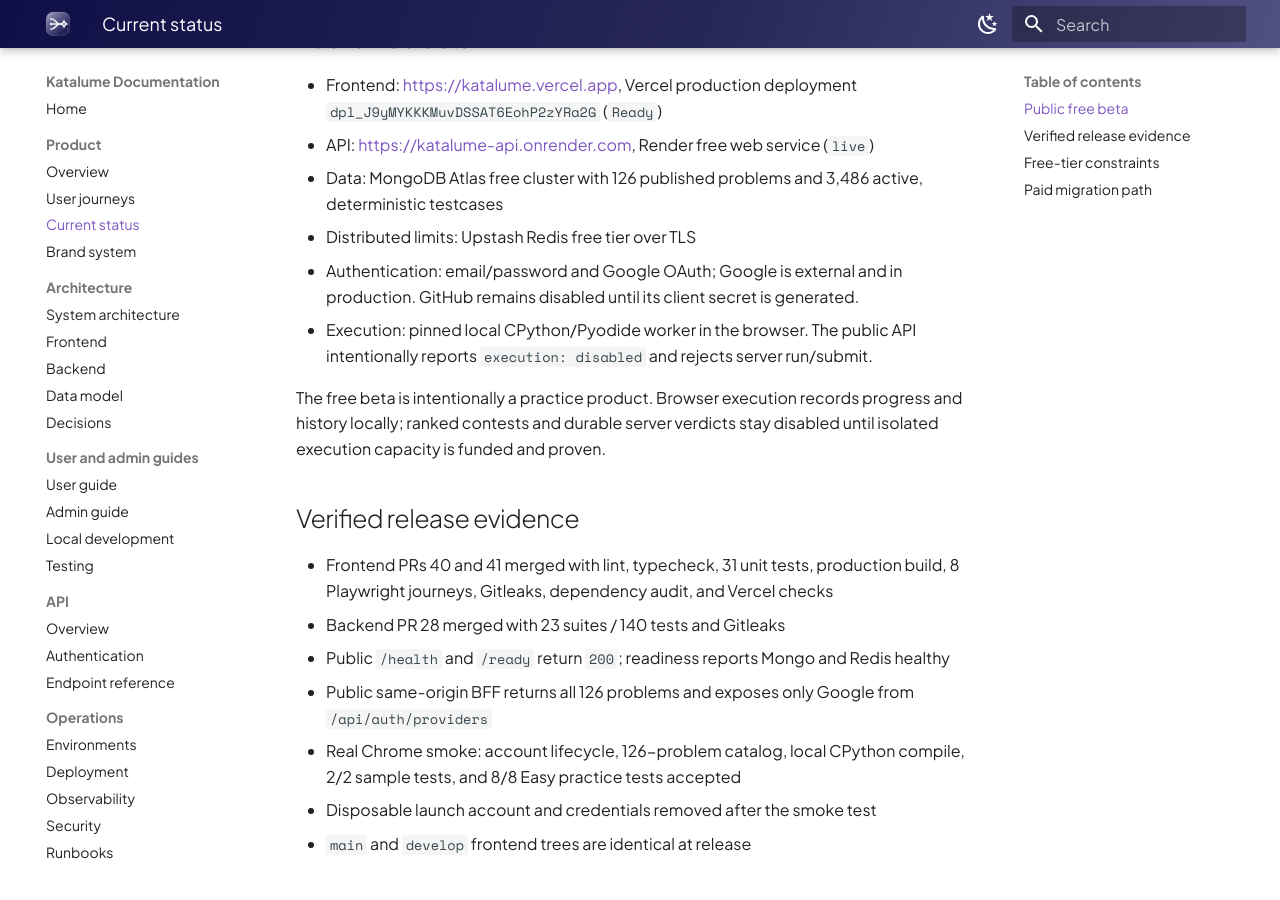
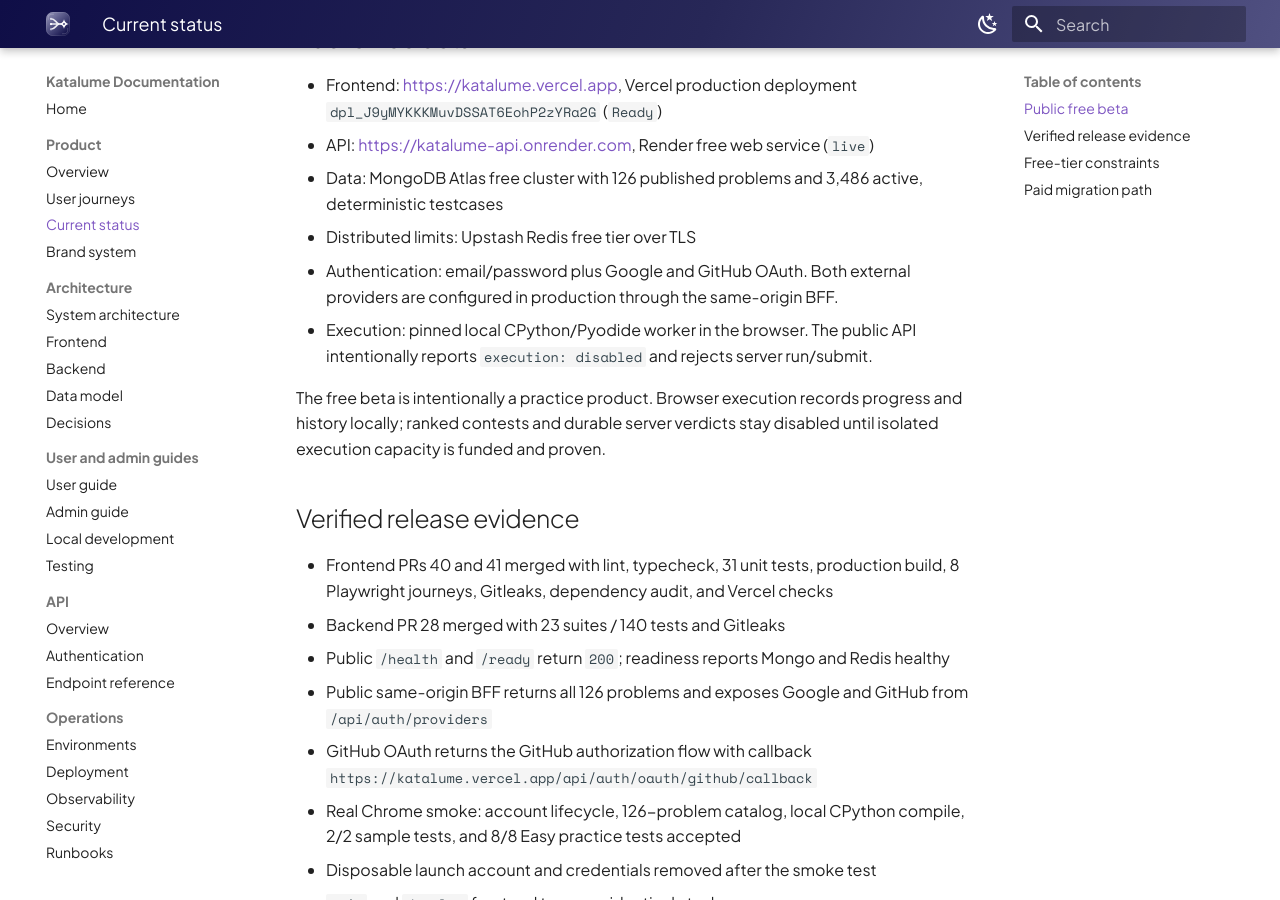
Before and after one commit to Katalume/documentation, an MkDocs documentation site: the page built from docs/product/status.md, in a window 1280 px wide and 900 px high, scrolled down 224 px. Built offline with MkDocs 1.6.1 and Material for MkDocs 9.7.7, drawn with Linux system fonts in a browser that asks for light colours.

Commit message:
Document live GitHub OAuth setup

```diff
--- a/docs/product/status.md
+++ b/docs/product/status.md
@@ -11,8 +11,8 @@
 - Data: MongoDB Atlas free cluster with 126 published problems and 3,486 active,
   deterministic testcases
 - Distributed limits: Upstash Redis free tier over TLS
-- Authentication: email/password and Google OAuth; Google is external and in
-  production. GitHub remains disabled until its client secret is generated.
+- Authentication: email/password plus Google and GitHub OAuth. Both external
+  providers are configured in production through the same-origin BFF.
 - Execution: pinned local CPython/Pyodide worker in the browser. The public API
   intentionally reports `execution: disabled` and rejects server run/submit.
 
@@ -27,8 +27,10 @@ disabled until isolated execution capacity is funded and proven.
 - Backend PR 28 merged with 23 suites / 140 tests and Gitleaks
 - Public `/health` and `/ready` return `200`; readiness reports Mongo and Redis
   healthy
-- Public same-origin BFF returns all 126 problems and exposes only Google from
-  `/api/auth/providers`
+- Public same-origin BFF returns all 126 problems and exposes Google and GitHub
+  from `/api/auth/providers`
+- GitHub OAuth returns the GitHub authorization flow with callback
+  `https://katalume.vercel.app/api/auth/oauth/github/callback`
 - Real Chrome smoke: account lifecycle, 126-problem catalog, local CPython
   compile, 2/2 sample tests, and 8/8 Easy practice tests accepted
 - Disposable launch account and credentials removed after the smoke test
```
Also changed, not shown: docs/changelog.md (+4 -2 lines), docs/launch/readiness.md (+1 -3 lines).
